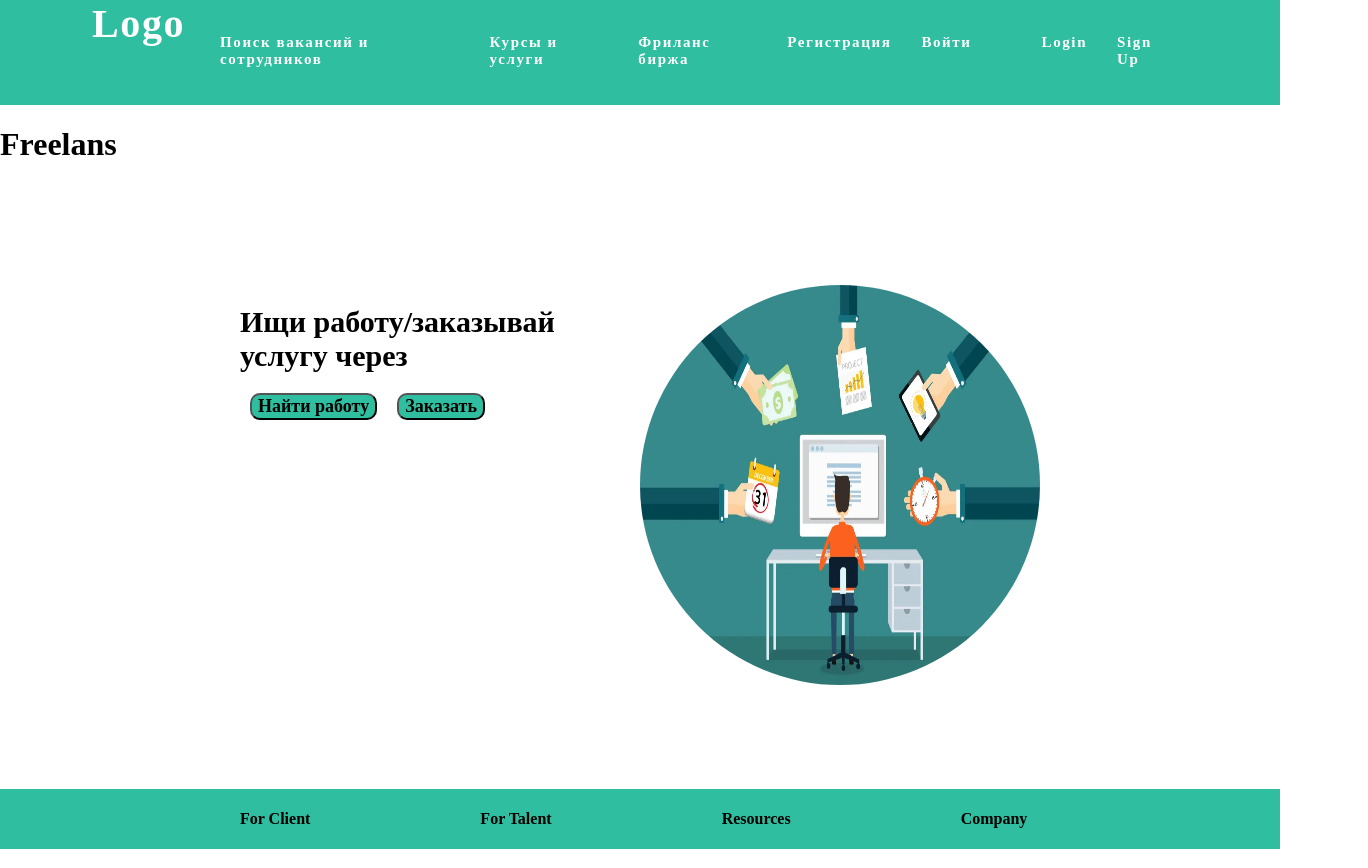
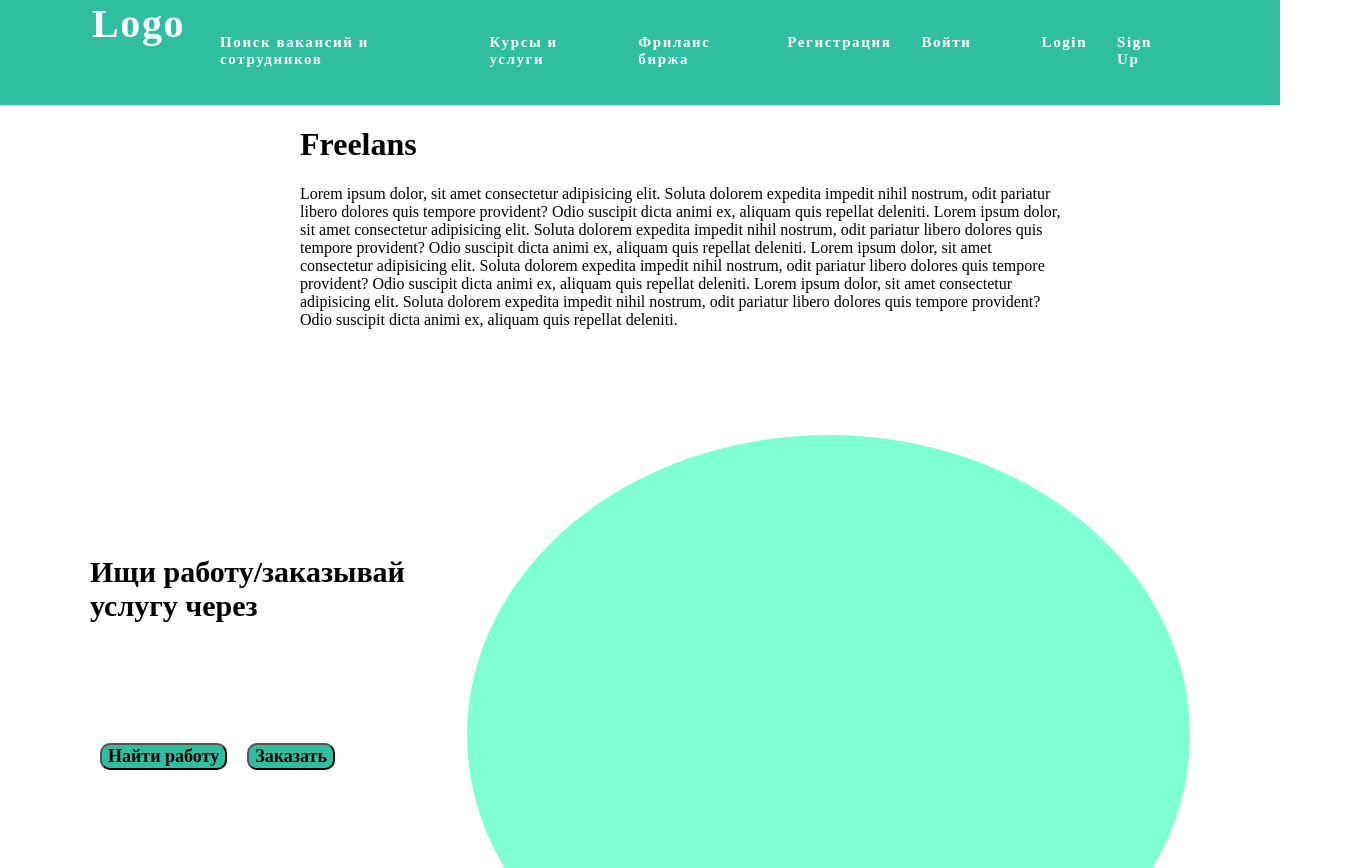
Before and after one commit to AigerimAkmatalieva/my-project, a React (Create React App) app: page /freelans in a window 1280 px wide. Shown: the top 868 px of the page, 1368 px wide, since content can reach past the window. Built offline with nearby package versions, Linux system fonts and the light colour scheme; a web font is replaced by a local one.

Commit message:
add new components Freelans.js

```diff
--- a/src/components/Footer/Footer.module.css
+++ b/src/components/Footer/Footer.module.css
@@ -1,8 +1,8 @@
 .Footer {
-  width: 800px;
+  max-width: 100%;
   margin: 0 auto;
   display: flex;
-  gap: 170px;
-  padding: 0 20px;
+  justify-content: space-between;
+  padding: 0 100px;
   flex-wrap: wrap;
 }
--- a/src/components/Header/Header.js
+++ b/src/components/Header/Header.js
@@ -9,8 +9,8 @@ function Header() {
       <button>Найти работу</button>
       <button>Заказать</button>
       </div>
-      <div>
-        <img src={headerImage} alt="#" />
+      <div className={classes.background}>
+
       </div>
     </div>
    );
--- a/src/components/Header/Header.module.css
+++ b/src/components/Header/Header.module.css
@@ -1,17 +1,19 @@
 .Header {
   margin: 0 auto;
-  padding: 100px;
-  width: 800px;
+  padding: 90px;
+  max-width: 100%;
   display: flex;
 }
-.Header img {
-  width: 400px;
-  height: 400px;
+.Header .background {
+  width: 940px;
+  height: 600px;
   border-radius: 50%;
+ background-color: aquamarine;
 }
 .Header .hero h1 {
   font-family: 'Gulzar', serif;
   font-size: 30px;
+  padding: 100px 0;
 }
 .Header button {
   font-family: 'Gulzar', serif;
--- a/src/index.css
+++ b/src/index.css
@@ -5,8 +5,13 @@ body {
   padding: 0;
 }
 .container {
-  width: 800px;
+  width: 1024px;
 }
 .background {
   background-color: rgb(47, 190, 159);
 }
+.wrapper_header {
+  margin: 0 auto;
+  padding: 0 300px;
+  width: 768px;
+}
--- a/src/pages/Freelans.js
+++ b/src/pages/Freelans.js
@@ -1,7 +1,12 @@
 function Feeelans() {
   return (
-    <div>
+    <div className="wrapper_header">
       <h1>Freelans</h1>
+      <p>Lorem ipsum dolor, sit amet consectetur adipisicing elit. Soluta dolorem expedita impedit nihil nostrum, odit pariatur libero dolores quis tempore provident? Odio suscipit dicta animi ex, aliquam quis repellat deleniti.
+      Lorem ipsum dolor, sit amet consectetur adipisicing elit. Soluta dolorem expedita impedit nihil nostrum, odit pariatur libero dolores quis tempore provident? Odio suscipit dicta animi ex, aliquam quis repellat deleniti.
+      Lorem ipsum dolor, sit amet consectetur adipisicing elit. Soluta dolorem expedita impedit nihil nostrum, odit pariatur libero dolores quis tempore provident? Odio suscipit dicta animi ex, aliquam quis repellat deleniti.
+      Lorem ipsum dolor, sit amet consectetur adipisicing elit. Soluta dolorem expedita impedit nihil nostrum, odit pariatur libero dolores quis tempore provident? Odio suscipit dicta animi ex, aliquam quis repellat deleniti.
+      </p>
     </div>
    );
 }
```
Also changed, not shown: public/index.html (line endings or trailing spaces).
